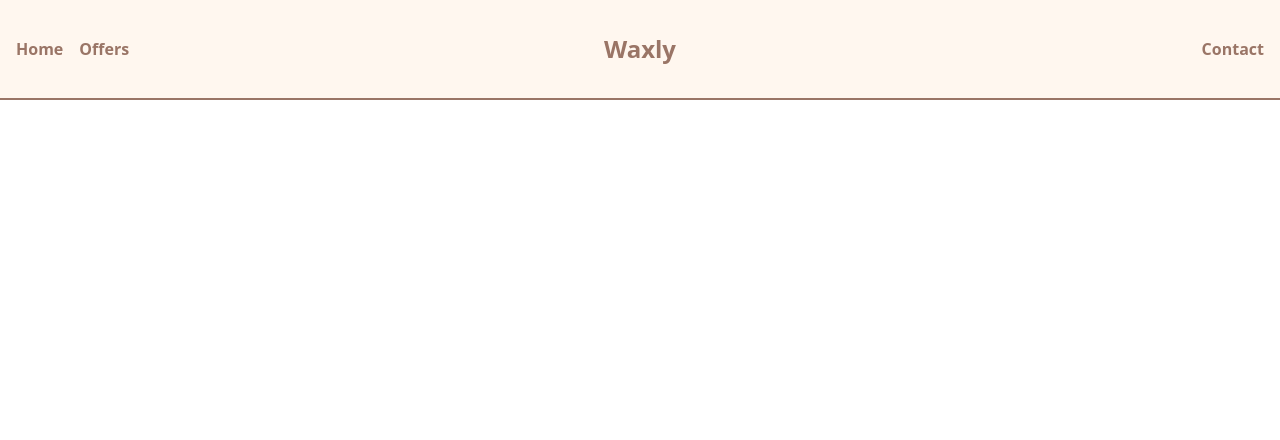
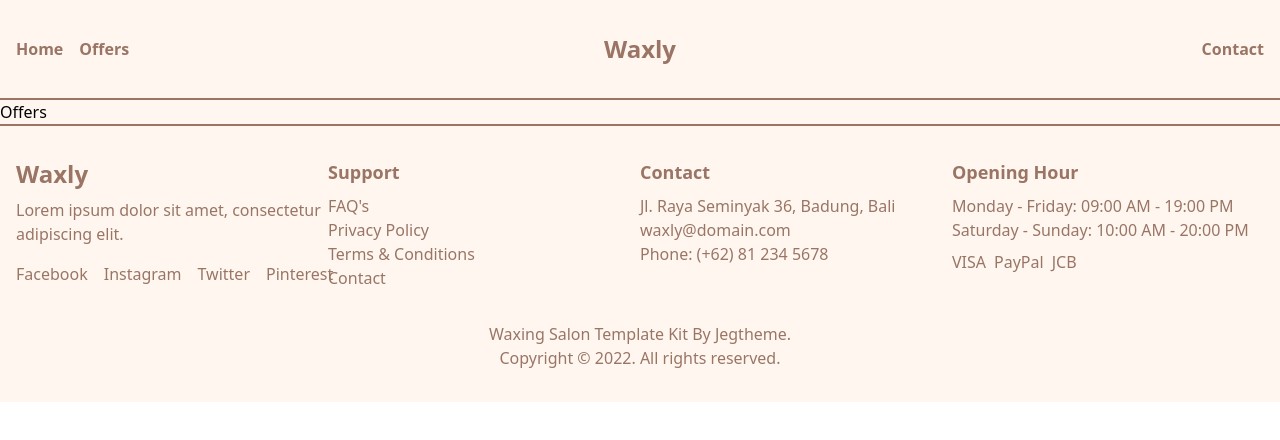
Before and after one commit to ArtisAdemi/LaserBeauty, a React (Vite) app in the folder app/: page /offers in a window 1280 px wide. Shown: the top 440 px of the page. Built offline with nearby package versions, Linux system fonts and the light colour scheme.

Commit message:
Footer component

```diff
--- a/app/package.json
+++ b/app/package.json
@@ -11,7 +11,8 @@
   },
   "dependencies": {
     "react": "^18.3.1",
-    "react-dom": "^18.3.1"
+    "react-dom": "^18.3.1",
+    "react-router-dom": "^6.26.2"
   },
   "devDependencies": {
     "@eslint/js": "^9.9.0",
--- a/app/src/App.css
+++ b/app/src/App.css
@@ -3,5 +3,5 @@
 @tailwind utilities;
 
 .App{
-  background-color: #9A7566;
+  background-color: #FFF7EF;
 }
--- a/app/src/App.tsx
+++ b/app/src/App.tsx
@@ -1,10 +1,23 @@
 import './App.css'
+import { BrowserRouter as Router, Route, Routes } from 'react-router-dom'
 import Navbar from './components/Navbar'
+import Footer from './components/Footer'
+import Home from './pages/Home'
+import Offers from './pages/Offers'
 function App() {
 
   return (
     <div className='App'>
       <Navbar />
+      <div>
+        <Router>
+          <Routes>
+            <Route path='/' element={<Home />} />
+            <Route path='/offers' element={<Offers />} />
+          </Routes>
+        </Router>
+      </div>
+      <Footer />
     </div>
   )
 }
--- /dev/null
+++ b/app/src/components/Footer.tsx
@@ -0,0 +1,57 @@
+import React from 'react';
+
+const Footer: React.FC = () => {
+    return (
+        <footer className="bg-[#FFF7EF] border-t-2 border-[#9A7566] py-8">
+            <div className="container mx-auto px-4">
+                <div className="flex flex-wrap justify-between">
+                    {/* Logo and Description */}
+                    <div className="w-full md:w-1/4 mb-6 md:mb-0">
+                        <div className="text-2xl font-bold text-[#9A7566] mb-2">Waxly</div>
+                        <p className="text-[#9A7566] mb-4">Lorem ipsum dolor sit amet, consectetur adipiscing elit.</p>
+                        <div className="flex space-x-4">
+                            <a href="#" className="text-[#9A7566] hover:text-gray-900">Facebook</a>
+                            <a href="#" className="text-[#9A7566] hover:text-gray-900">Instagram</a>
+                            <a href="#" className="text-[#9A7566] hover:text-gray-900">Twitter</a>
+                            <a href="#" className="text-[#9A7566] hover:text-gray-900">Pinterest</a>
+                        </div>
+                    </div>
+                    {/* Support Links */}
+                    <div className="w-full md:w-1/4 mb-6 md:mb-0">
+                        <h3 className="text-lg font-bold text-[#9A7566] mb-2">Support</h3>
+                        <ul>
+                            <li><a href="#" className="text-[#9A7566] hover:text-gray-900">FAQ's</a></li>
+                            <li><a href="#" className="text-[#9A7566] hover:text-gray-900">Privacy Policy</a></li>
+                            <li><a href="#" className="text-[#9A7566] hover:text-gray-900">Terms & Conditions</a></li>
+                            <li><a href="#" className="text-[#9A7566] hover:text-gray-900">Contact</a></li>
+                        </ul>
+                    </div>
+                    {/* Contact Information */}
+                    <div className="w-full md:w-1/4 mb-6 md:mb-0">
+                        <h3 className="text-lg font-bold text-[#9A7566] mb-2">Contact</h3>
+                        <p className="text-[#9A7566]">Jl. Raya Seminyak 36, Badung, Bali</p>
+                        <p className="text-[#9A7566]">waxly@domain.com</p>
+                        <p className="text-[#9A7566]">Phone: (+62) 81 234 5678</p>
+                    </div>
+                    {/* Opening Hours */}
+                    <div className="w-full md:w-1/4">
+                        <h3 className="text-lg font-bold text-[#9A7566] mb-2">Opening Hour</h3>
+                        <p className="text-[#9A7566]">Monday - Friday: 09:00 AM - 19:00 PM</p>
+                        <p className="text-[#9A7566]">Saturday - Sunday: 10:00 AM - 20:00 PM</p>
+                        <div className="flex space-x-2 mt-2">
+                            <a href="#" className="text-[#9A7566] hover:text-gray-900">VISA</a>
+                            <a href="#" className="text-[#9A7566] hover:text-gray-900">PayPal</a>
+                            <a href="#" className="text-[#9A7566] hover:text-gray-900">JCB</a>
+                        </div>
+                    </div>
+                </div>
+                <div className="text-center text-[#9A7566] mt-8">
+                    <p>Waxing Salon Template Kit By Jegtheme.</p>
+                    <p>Copyright © 2022. All rights reserved.</p>
+                </div>
+            </div>
+        </footer>
+    );
+}
+
+export default Footer;
--- /dev/null
+++ b/app/src/pages/Home.tsx
@@ -0,0 +1,9 @@
+import React from 'react'
+
+const Home: React.FC = () => {
+    return (
+        <div className='min-h-screen'>Home</div>
+    )
+}
+
+export default Home
--- /dev/null
+++ b/app/src/pages/Offers.tsx
@@ -0,0 +1,9 @@
+import React from 'react'
+
+const Offers: React.FC = () => {
+    return (
+        <div>Offers</div>
+    )
+}
+
+export default Offers
```
Also changed, not shown: 1 other file (tests, documents, lock files or other folders).
